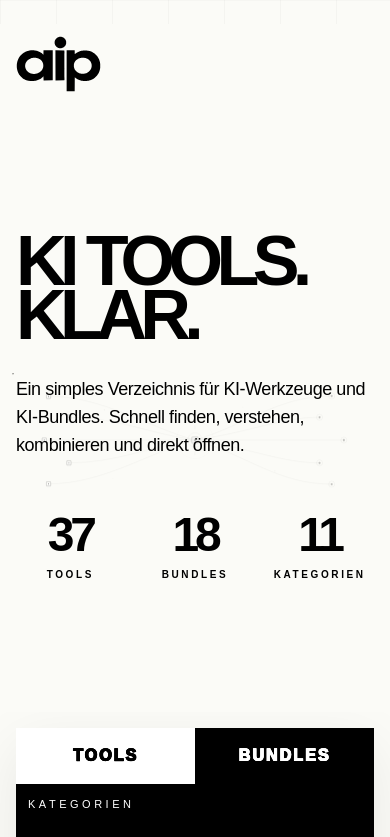
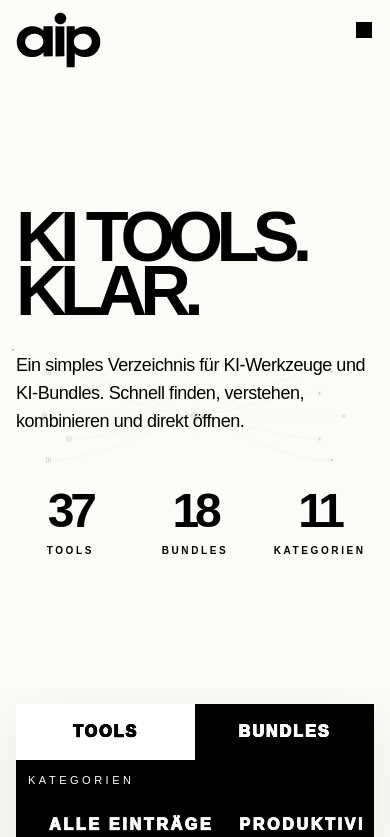
Before and after one commit to Epsilon148/aipages, a Next.js app: page / in a window 390 px wide. Shown: the top 837 px of the page. Built offline with nearby package versions, Linux system fonts and the light colour scheme.

Commit message:
Style inverted theme toggle

```diff
--- a/app/globals.css
+++ b/app/globals.css
@@ -443,3 +443,50 @@ main > section:first-of-type > div:has(.aip-network) {
     width: 138vw !important;
   }
 }
+
+.aip-theme-toggle {
+  position: fixed;
+  top: 24px;
+  right: 24px;
+  z-index: 1000;
+  width: 18px;
+  height: 18px;
+  border: 0;
+  padding: 0;
+  background: #000000;
+  cursor: pointer;
+}
+
+.aip-theme-toggle:hover,
+.aip-theme-toggle:focus,
+.aip-theme-toggle:focus-visible {
+  outline: none;
+  box-shadow: none;
+  transform: none;
+}
+
+html.aip-inverted {
+  background: #000000;
+}
+
+html.aip-inverted body,
+html.aip-inverted .terminal-screen {
+  background: #000000 !important;
+}
+
+html.aip-inverted .terminal-screen > *:not(.aip-theme-toggle) {
+  filter: invert(1);
+}
+
+html.aip-inverted .aip-theme-toggle {
+  background: #ffffff;
+}
+
+@media (max-width: 767px) {
+  .aip-theme-toggle {
+    top: 22px;
+    right: 18px;
+    width: 16px;
+    height: 16px;
+  }
+}
```
